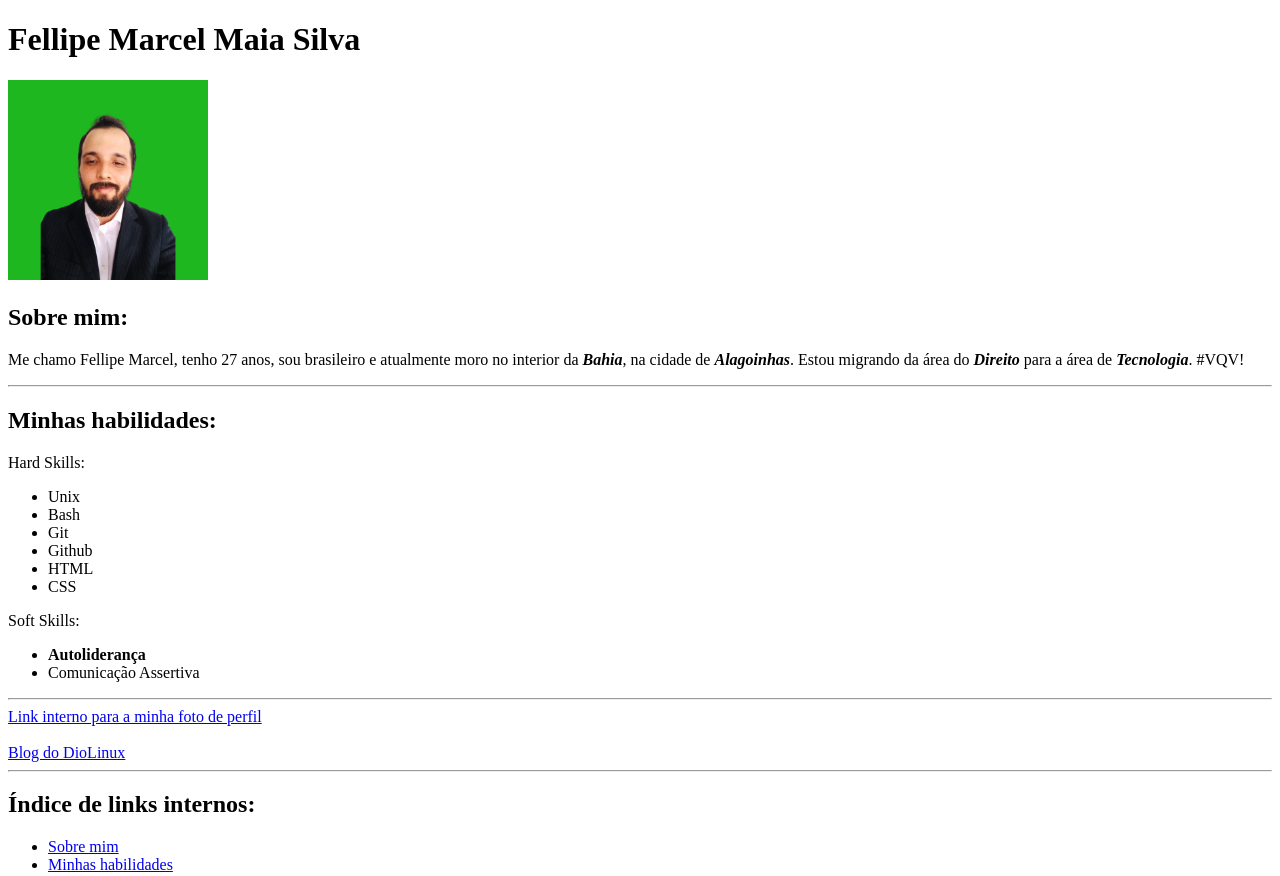
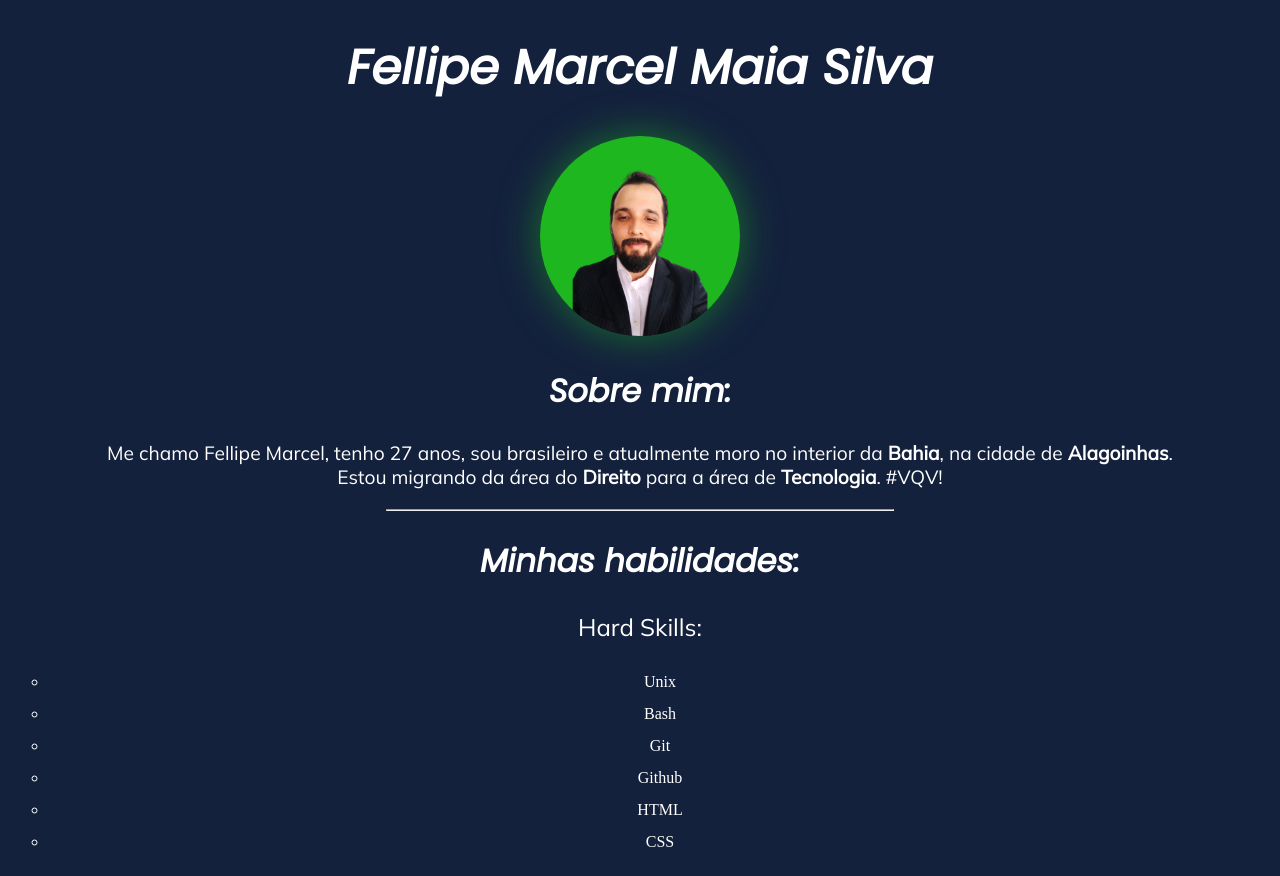
Before and after one commit to fellipemarcel/fellipemarcel.github.io, a plain HTML site: page index.html in a window 1280 px wide. Shown: the top 876 px of the page. Drawn offline with Linux system fonts and the light colour scheme.

Commit message:
Iniciando no CSS externo

```diff
--- a/index.html
+++ b/index.html
@@ -11,10 +11,10 @@
     <h1>Fellipe Marcel Maia Silva</h1>
     <img src="pic.png" alt="Foto de perfil de Fellipe" width="200px" id="prof-pic">
     <h2 id="about-me">Sobre mim:</h2>
-    <p>Me chamo Fellipe Marcel, tenho 27 anos, sou brasileiro e atualmente moro no interior da <strong><em>Bahia</em></strong>, na cidade de <strong><em>Alagoinhas</em></strong>. Estou migrando da área do <strong><em>Direito</em></strong> para a área de <strong><em>Tecnologia</em></strong>. #VQV!</p>
+    <p>Me chamo Fellipe Marcel, tenho 27 anos, sou brasileiro e atualmente moro no interior da <strong>Bahia</strong>, na cidade de <strong>Alagoinhas</strong>. <br> Estou migrando da área do <strong>Direito</strong> para a área de <strong>Tecnologia</strong>. #VQV!</p>
     <hr>
     <h2 id="my-skills">Minhas habilidades:</h2>
-    <p>Hard Skills:</p>
+    <p class="skills">Hard Skills:</p>
     <ul>
         <li>Unix</li>
         <li>Bash</li>
@@ -23,7 +23,7 @@
         <li>HTML</li>
         <li>CSS</li>
     </ul>
-    <p>Soft Skills:</p>
+    <p class="skills">Soft Skills:</p>
     <ul>
         <li><strong>Autoliderança</strong></li>
         <li>Comunicação Assertiva</li>
--- a/style.css
+++ b/style.css
@@ -0,0 +1,48 @@
+@import url('https://fonts.googleapis.com/css2?family=Poppins:ital@0;1&display=swap');
+@import url('https://fonts.googleapis.com/css2?family=Mulish:ital@0;1&display=swap');
+
+body {
+    background-color: #14213D;
+    color: #FFFFFF;
+    text-align: center;
+}
+
+h1 {
+    font-style: italic;
+    font-family: 'Poppins', sans-serif;
+    font-size: 3em;
+}
+
+#prof-pic {
+    border-radius: 50%;
+    box-shadow: 0px 0px 40px #1eb71e8a;
+}
+
+h2 {
+    font-style: italic;
+    font-family: 'Poppins', sans-serif;
+    font-size: 2em;
+}
+
+p {
+    font-family: 'Mulish', sans-serif;
+    font-size: 1.2em;
+}
+
+hr {
+    width: 40%;
+}
+
+ul {
+    list-style-type: circle;
+    list-style-position: outside;
+    line-height: 2em;
+}
+
+li {
+    text-align: center;
+}
+
+.skills {
+    font-size: 1.5em;
+}
```
